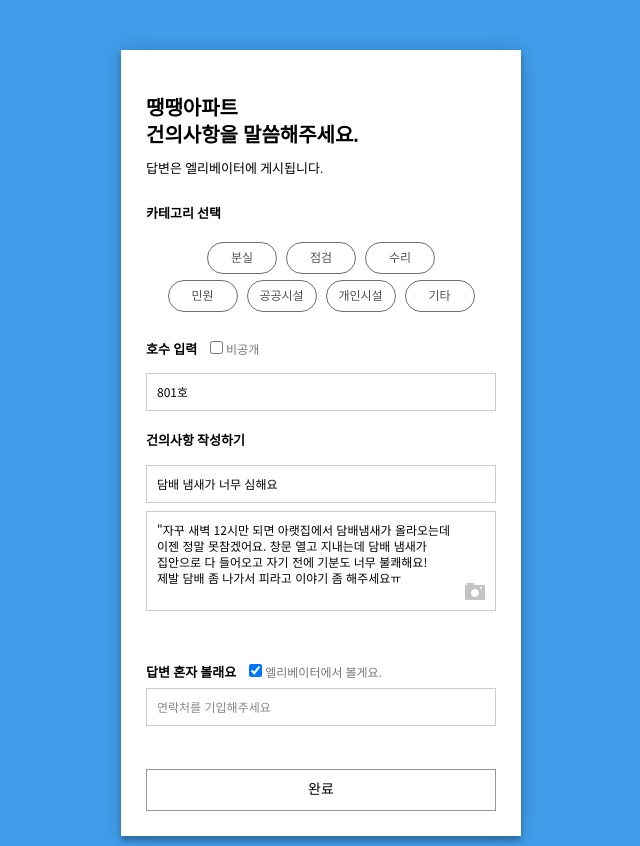
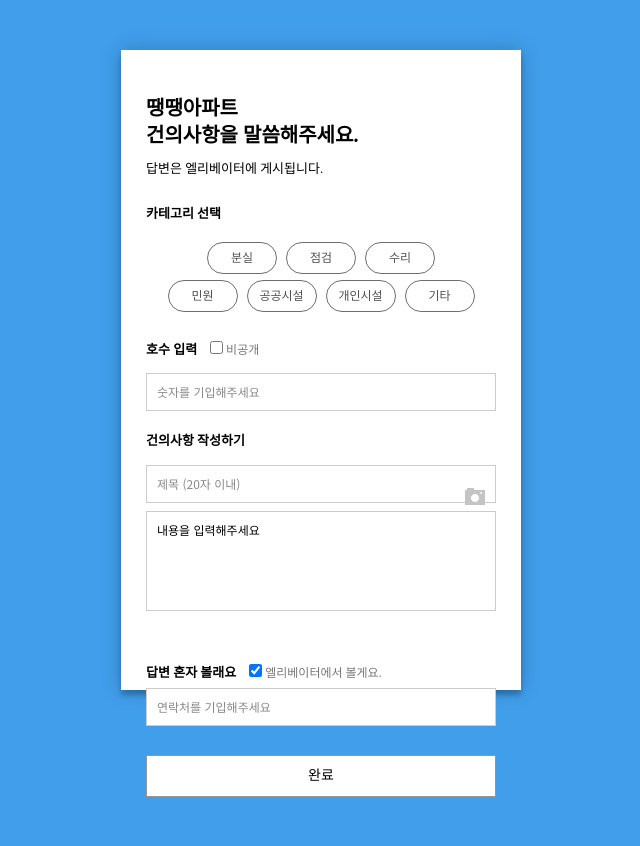
Before and after one commit to hypergud/dmpcontactform_qr.github.io, a plain HTML site: page index.html in a window 1280 px wide. Shown: the whole page, without its empty margins (319-959 px from the left). After the commit the page ends 800 px from the top, so only its background shows below. Drawn offline with Linux system fonts and the light colour scheme.

Commit message:
onbulr, onfocus-edit

```diff
--- a/index.html
+++ b/index.html
@@ -12,7 +12,7 @@
 <body>
     <div class="container">
       <fieldset>
-        <form id="contact" action="./result.php" method="post">
+        <form id="contact" action="./result.html" method="post">
           <h3>땡땡아파트<br>건의사항을 말씀해주세요.</h3>
           <h4>답변은 엘리베이터에 게시됩니다.</h4>
           <h5>카테고리 선택</h5>
@@ -32,17 +32,14 @@
             <input type="checkbox" tabindex="1" autofocus>
             <label for="radio">비공개</label>
 
-            <input style="margin-top: 8px;" name="number" value="801호" placeholder="숫자를 기입해주세요" type="text" tabindex="1" required autofocus>
+            <input style="margin-top: 8px;" name="number" placeholder="숫자를 기입해주세요" onfocus="this.value='801호'" type="text" tabindex="1" required autofocus>
           <h5  style="margin-top: 10px;">건의사항 작성하기</h5>
-            <input style="margin-top: 4px;" name="title" value="담배 냄새가 너무 심해요" placeholder="제목 (20자 이내)" type="text" tabindex="2" required><label for="text"제목></label>
+            <input style="margin-top: 4px;" name="title" placeholder="제목 (20자 이내)" onfocus="this.value='담배 냄새가 너무 심해요'" type="text" tabindex="2" required><label for="text"제목></label>
 
             <table style="margin-top: 3px;">
               <tr>
                 <td rowspan="1" colspan="3" style="vertical-align: top; width: 100%;">
-                  <textarea required wrap="soft" rows="8" cols="85">"자꾸 새벽 12시만 되면 아랫집에서 담배냄새가 올라오는데
-이젠 정말 못참겠어요. 창문 열고 지내는데 담배 냄새가
-집안으로 다 들어오고 자기 전에 기분도 너무 불쾌해요!
-제발 담배 좀 나가서 피라고 이야기 좀 해주세요ㅠ</textarea>
+                  <textarea placeholder="내용을 입력해주세요" onfocus="this.placeholder='자꾸 새벽 12시만 되면 아랫집에서 담배냄새가 올라오는데 이젠 정말 못참겠어요. 창문 열고 지내는데 담배 냄새가 집안으로 다 들어오고 자기 전에 기분도 너무 불쾌해요! 제발 담배 좀 나가서 피라고 이야기 좀 해주세요ㅠ'" required wrap="soft" rows="8" cols="85"></textarea>
                 </td>
               </tr>
             </table>
@@ -51,7 +48,7 @@
             <label id="camera" for="file-input"><img src="./source/img/camera.png" alt=""></label>
             <input id="file-input" type="file" style="display: none;" name="파일 첨부" id="">
             <br>
-            <div style="margin-top: -0px;">
+            <div>
               <label class="label-h5">답변 혼자 볼래요</label>
               <input type="checkbox" tabindex="1" autofocus checked>
               <label for="radio">엘리베이터에서 볼게요.</label>
--- a/source/css/style.css
+++ b/source/css/style.css
@@ -38,6 +38,7 @@ body {
 
 #contact {
   background: #fff;
+  height: 80vh;
   padding: 25px;
   margin: auto auto;
   margin-top: 50px;
@@ -163,6 +164,21 @@ fieldset {
   color: #888;
 }
 
+textarea::placeholder{
+  color: black;
+}
+
+textarea::-webkit-input-placeholder{
+  color: black;
+}
+
+textarea::-moz-placeholder{
+  color: black;
+}
+
+textarea:-ms-input-placeholder{
+  color: black;
+}
 
 /* category */
 
@@ -229,14 +245,14 @@ table td{
 
 #camera{
   position: absolute;
-  top: 69.5%;
+  top: 70.5%;
   left: 86%;
 }
 
 
 input[type=submit] + label {
   display:inline-block;
-  margin-top: 8px;
+  margin-top: -10px;
   /* margin:5px 0;  */
   padding: 5px 5px;
   background-color: #fff;
```
Also changed, not shown: result.html (added, +23 -0 lines).
